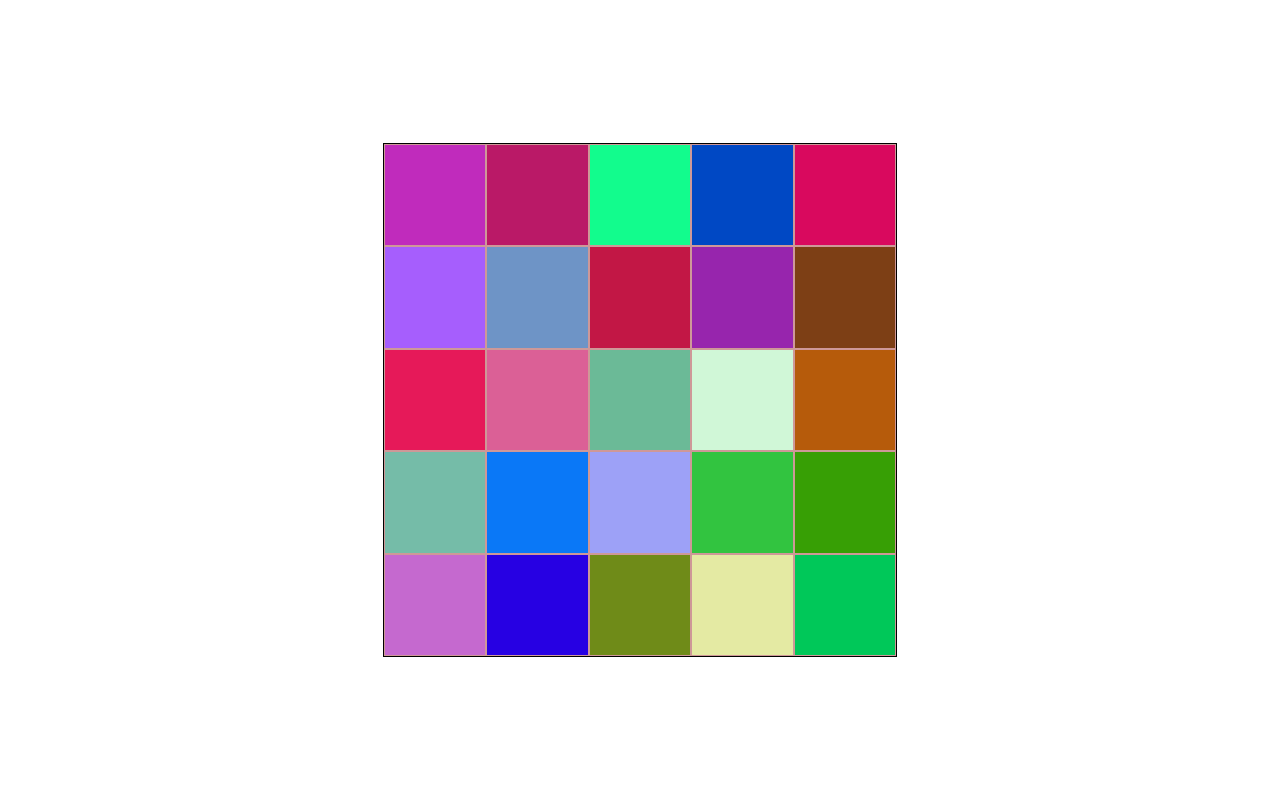
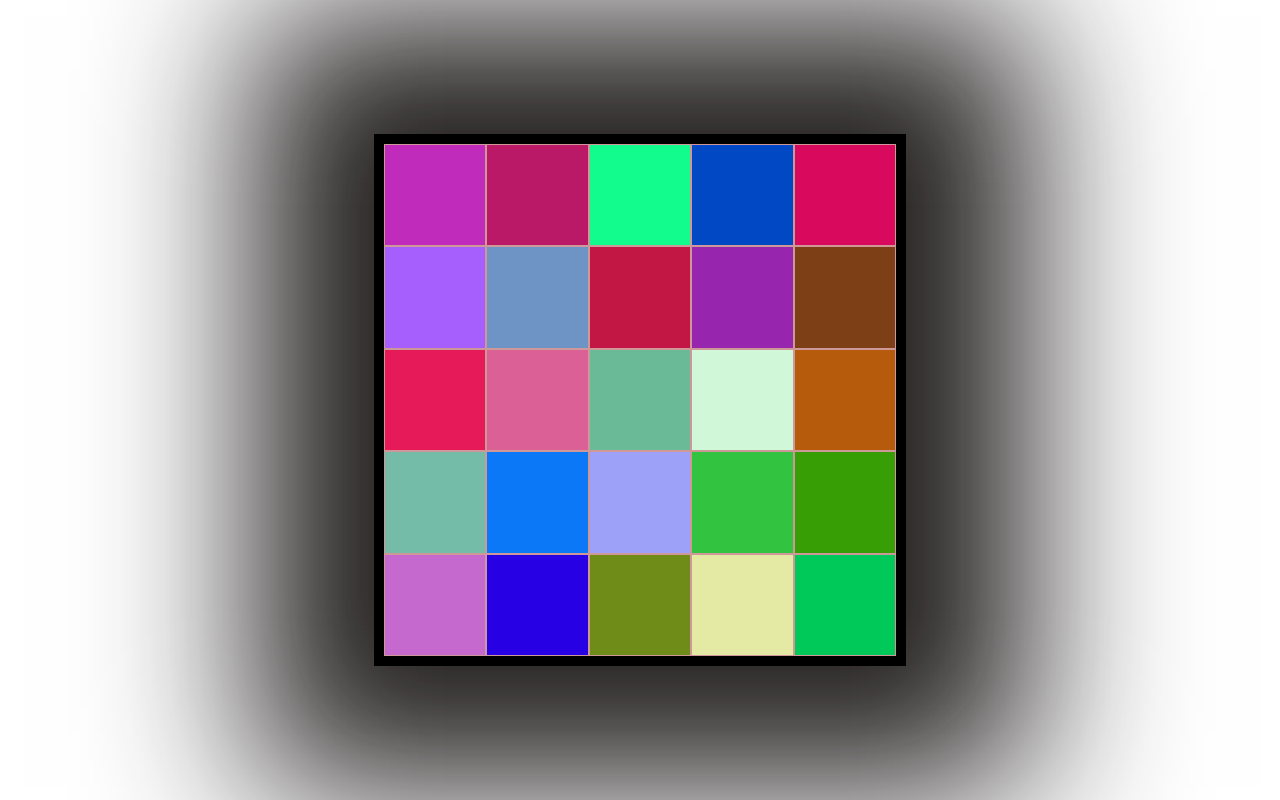
Before and after one commit to davidfurrer/dance-floor, a React (Create React App) app: page / in a window 1280 px wide. Built offline with nearby package versions, Linux system fonts and the light colour scheme.

Commit message:
Update App.css

```diff
--- a/src/App.css
+++ b/src/App.css
@@ -17,8 +17,9 @@
 .gridContainer {
   width: 40vw;
   height: 40vw;
-  border: 1px solid black;
+  border: 10px solid black;
   background: black;
   display: flex;
   flex-wrap: wrap;
+  box-shadow: 2px 1px 155px 120px rgba(29, 25, 25, 0.97);
 }
```
